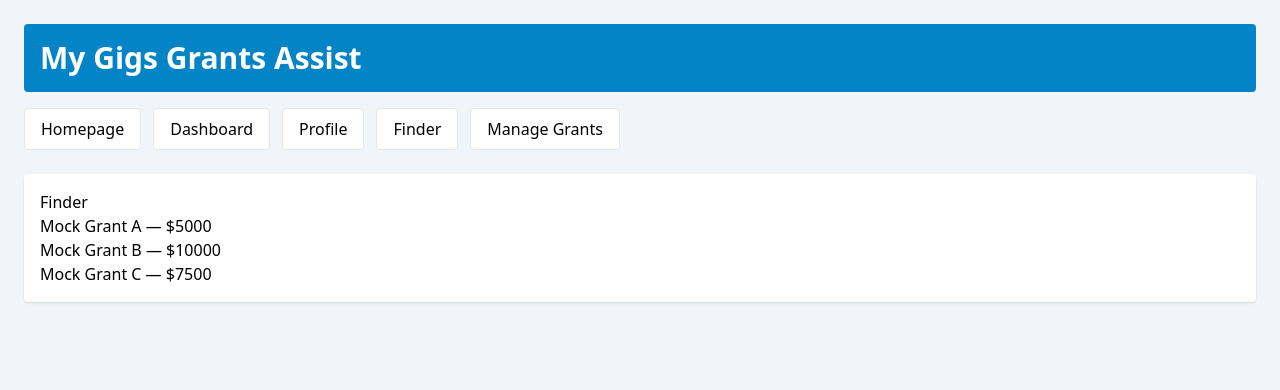
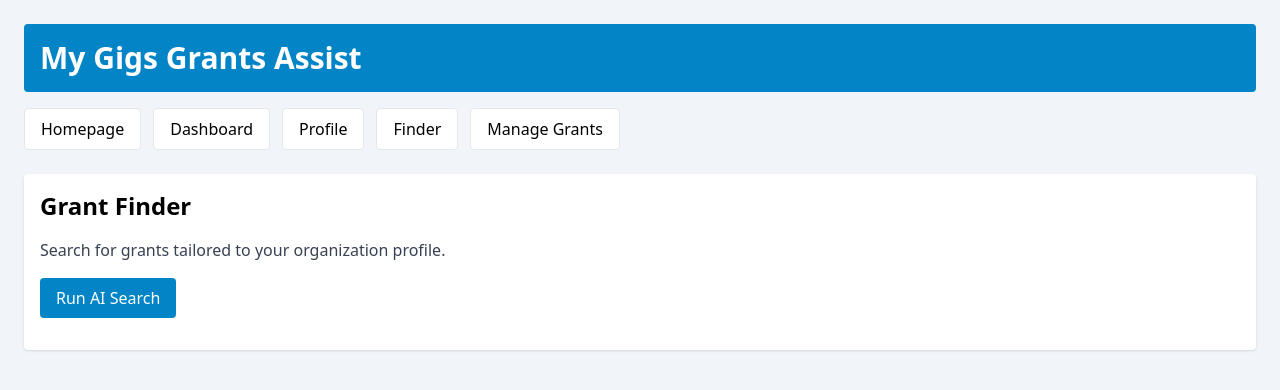
Before and after one commit to dvdlgilbert/My-Gigs-Grants-Assist, a React (Create React App) app: page / in a window 1280 px wide. Both pictures are taken after a click on the button "Finder". Shown: the top 390 px of the page. Built offline with nearby package versions, Linux system fonts and the light colour scheme.

Commit message:
Implement Finder with AI search initiation, results cardview, and writing assist placeholder

```diff
--- a/src/Finder.tsx
+++ b/src/Finder.tsx
@@ -1,47 +1,112 @@
+// src/Finder.tsx
 import React, { useState, useEffect } from "react";
-import { fetchGrants, GrantResult } from "./utils/api";
+
+interface GrantResult {
+  id: string;
+  name: string;
+  amount: string;
+  description: string;
+  url: string;
+}
 
 const Finder: React.FC = () => {
   const [results, setResults] = useState<GrantResult[]>([]);
-  const [loading, setLoading] = useState<boolean>(false);
+  const [loading, setLoading] = useState(false);
   const [error, setError] = useState<string | null>(null);
 
-  useEffect(() => {
-    const loadData = async () => {
-      setLoading(true);
-      setError(null);
+  // Load org profile from localStorage
+  const profileRaw = localStorage.getItem("orgProfile");
+  const profile = profileRaw ? JSON.parse(profileRaw) : null;
 
-      try {
-        const grants = await fetchGrants();
-        setResults(grants);
-      } catch (err: any) {
-        setError(err.message || "Failed to fetch grants");
-      }
+  const runSearch = async () => {
+    if (!profile) {
+      setError("Please create your organization profile first.");
+      return;
+    }
+    setLoading(true);
+    setError(null);
 
+    try {
+      // Placeholder: Replace with real AI/Grant API call
+      // For now, simulate results based on profile mission/goals
+      const mockResults: GrantResult[] = [
+        {
+          id: "1",
+          name: "Community Development Grant",
+          amount: "$15,000",
+          description: `Supports nonprofits aligned with mission: ${profile.mission}`,
+          url: "https://example.com/apply/community-grant",
+        },
+        {
+          id: "2",
+          name: "Education Innovation Fund",
+          amount: "$25,000",
+          description: `For organizations focused on goals: ${profile.goals}`,
+          url: "https://example.com/apply/education-fund",
+        },
+        {
+          id: "3",
+          name: "Health Equity Grant",
+          amount: "$10,000",
+          description: `Addresses needs: ${profile.needs}`,
+          url: "https://example.com/apply/health-equity",
+        },
+      ];
+      setResults(mockResults);
+    } catch (err) {
+      setError("Search failed. Please try again.");
+    } finally {
       setLoading(false);
-    };
+    }
+  };
 
-    loadData();
-  }, []); // ✅ runs once on mount
+  const runWritingAssist = (grant: GrantResult) => {
+    // Placeholder: Replace with AI writing assistance call
+    alert(`Drafting application text for ${grant.name} using your profile...`);
+  };
 
   return (
-    <div>
-      <h2>Finder</h2>
+    <div className="space-y-4">
+      <h2 className="text-2xl font-semibold">Grant Finder</h2>
+      <p className="text-gray-700">
+        Search for grants tailored to your organization profile.
+      </p>
 
-      {loading && <p>Loading results...</p>}
-      {error && <p style={{ color: "red" }}>{error}</p>}
+      <button
+        className="px-4 py-2 bg-brand-primary text-white rounded hover:bg-brand-dark"
+        onClick={runSearch}
+        disabled={loading}
+      >
+        {loading ? "Searching..." : "Run AI Search"}
+      </button>
 
-      <ul>
-        {results.map((r) => (
-          <li key={r.id}>
-            {r.name} — ${r.amount}
-          </li>
+      {error && <div className="text-red-600">{error}</div>}
+
+      <div className="grid md:grid-cols-2 gap-4 mt-4">
+        {results.map((grant) => (
+          <div key={grant.id} className="border rounded p-4 shadow">
+            <h3 className="text-xl font-bold">{grant.name}</h3>
+            <p className="text-gray-600">{grant.amount}</p>
+            <p className="mt-2">{grant.description}</p>
+            <div className="mt-3 flex gap-3">
+              <a
+                href={grant.url}
+                target="_blank"
+                rel="noreferrer"
+                className="text-brand-primary underline hover:text-brand-dark"
+              >
+                Apply Now
+              </a>
+              <button
+                className="px-3 py-1 bg-brand-accent text-white rounded hover:bg-brand-dark"
+                onClick={() => runWritingAssist(grant)}
+              >
+                AI Writing Assist
+              </button>
+            </div>
+          </div>
         ))}
-      </ul>
-
-      {!loading && results.length === 0 && !error && (
-        <p>No results found. Try switching API mode or saving a key.</p>
-      )}
+      </div>
     </div>
   );
 };
```
